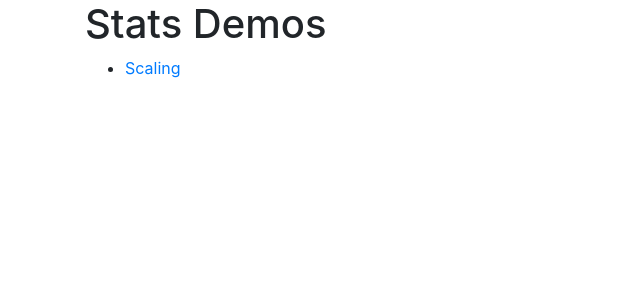
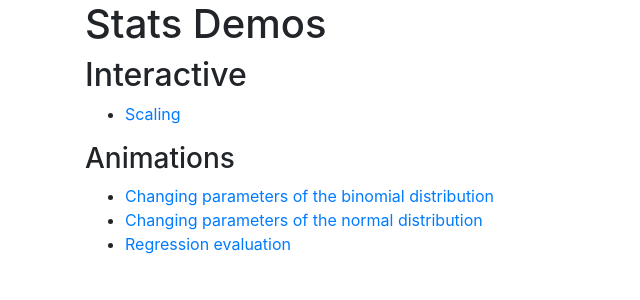
Before and after one commit to zgulde/stats-demos, a Flask app: page / in a window 1280 px wide. Shown: the top 300 px of the page, without its empty margins (0-640 px from the left). Run offline with Flask 2, Linux system fonts and the light colour scheme; some libraries are stand-ins or nearby versions.

Commit message:
Add mpl animations

```diff
--- a/templates/index.html
+++ b/templates/index.html
@@ -12,8 +12,15 @@
 <body>
     <div class="container">
         <h1>Stats Demos</h1>
+        <h2>Interactive</h2>
         <ul>
             <li><a href="/scaling">Scaling</a></li>
+        </ul>
+        <h3>Animations</h3>
+        <ul>
+            <li><a href="/static/binomial-distribution-demo.mp4">Changing parameters of the binomial distribution</a></li>
+            <li><a href="/static/normal-distribution-demo.mp4">Changing parameters of the normal distribution</a></li>
+            <li><a href="/static/regression-evaluation.mp4">Regression evaluation</a></li>
         </ul>
     </div>
 </body>
```
Also changed, not shown: todo.md (+0 -2 lines), 4 other files.
